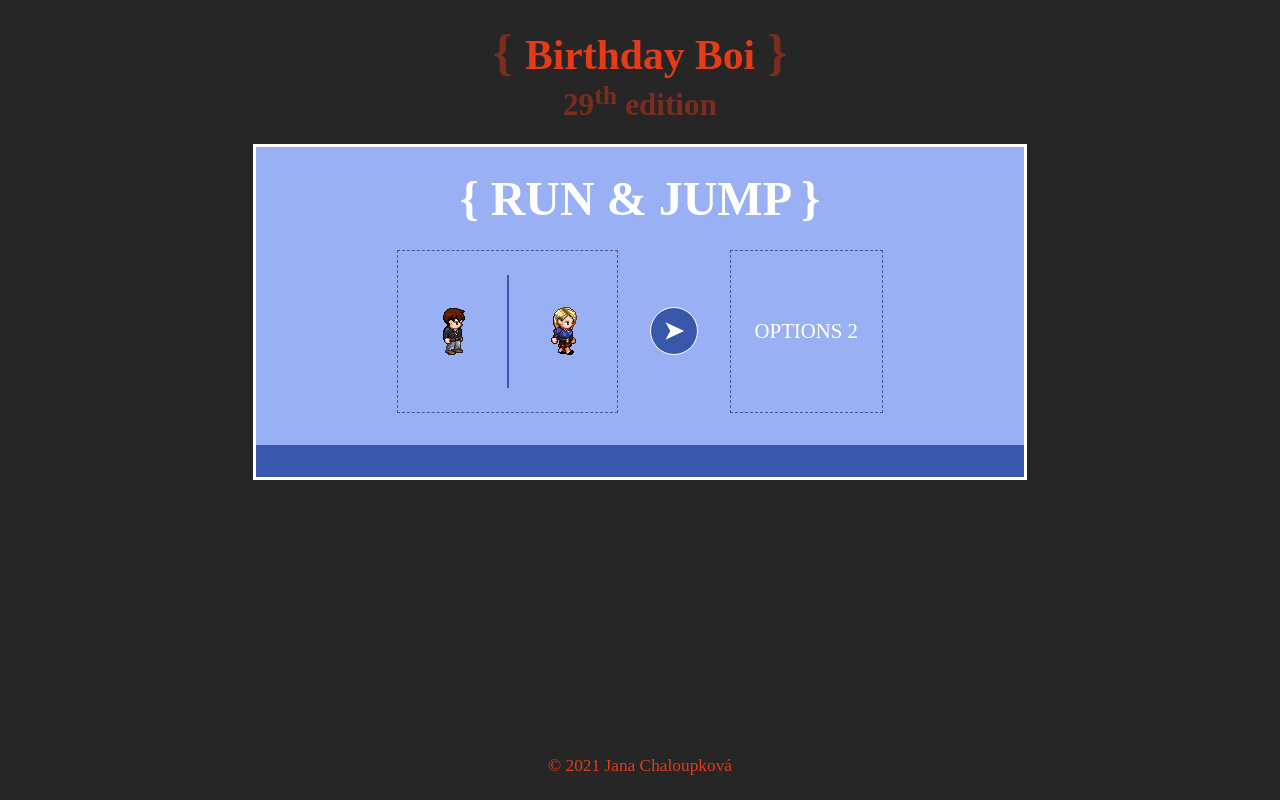
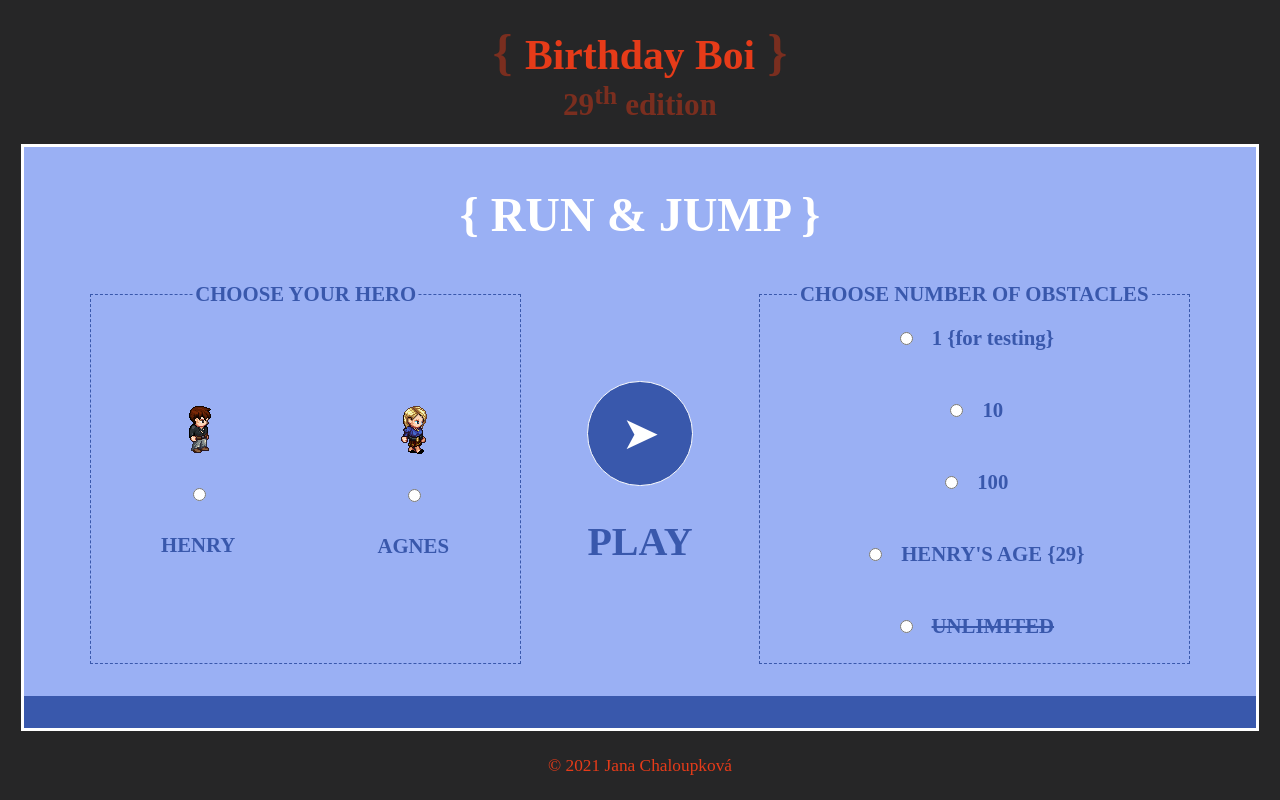
Before and after one commit to agnes97/birthday-boi, a React (Create React App) app: page / in a window 1280 px wide. Built offline with nearby package versions, Linux system fonts and the light colour scheme.

Commit message:
♻️ Refactor StartScreen structure

```diff
--- a/src/components/App/index.css
+++ b/src/components/App/index.css
@@ -1,17 +1,15 @@
 div.page-wrapper {
   display: flex;
-  justify-content: center;
-  align-items: center;
   flex-flow: column;
-  width: 100vw;
-  min-height: 100vh;
-  margin: 0 auto;
+  max-width: 100vw;
+  height: 100vh;
   text-align: center;
-  padding: 1.5rem 0;
+  padding: 1.5rem;
+  place-content: space-between;
 }
 
 main {
-  flex-grow: 1;
   width: inherit;
+  height: inherit;
   padding: 1.5rem 0;
 }
--- a/src/games/RunAndJump/components/StartScreen/index.css
+++ b/src/games/RunAndJump/components/StartScreen/index.css
@@ -1,75 +1,121 @@
-section.game-box > .start-screen-container {
+section.game-box > div.start-screen-container {
     width: 100%;
     display: flex;
     flex-direction: column;
+    justify-content: space-evenly;
+    align-items: center;
+}
+
+section.game-box > div.start-screen-container > h2 {
+    font-size: 3rem;
+    margin: 0;
+    padding: 2.5rem 0;
+}
+
+/* FORM */
+div.start-screen-container > form.form-wrapper {
+    display: flex;
+    flex-direction: row;
+    justify-content: space-evenly;
+    align-items: center;
+    flex-grow: 1;
+    gap: 4rem;
+    width: 100%;
+    padding: 0 4rem 2rem 4rem;
+    margin-bottom: 2rem; /* TO AVOID GRASS */
+}
+
+form.form-wrapper > .form-section {
+    display: flex;
+    gap: 2rem;
+    color: hsl(224, 50%, 45%);
+    font-weight: bold;
+}
+
+form.form-wrapper > .form-section.hero {
+    flex-direction: row;
+    justify-content: space-evenly;
+    align-items: center;
+}
+
+form.form-wrapper > .form-section.hero > div.fieldset-option {
+    padding: 1rem;
+    width: 100%;
+    height: 100%;
+    display: flex;
+    flex-direction: column;
+    gap: 2rem;
     justify-content: center;
     align-items: center;
 }
 
-section.game-box > .start-screen-container > h2 {
-    font-size: 3rem;
-    margin-top: 0;
-    margin-bottom: 1rem;
-    margin: 1.5rem 0;
+/* HERO */
+form.form-wrapper > .form-section.hero,
+form.form-wrapper > .form-section.obstacles {
+    border: 0.1rem dashed hsl(224, 50%, 45%);
+    height: 100%;
+    width: 100%;
 }
 
-section.game-box > .start-screen-container > .options-container {
-    display: flex;
-    flex-direction: row;
-    gap: 2rem;
+/* OBSTACLES */
+form.form-wrapper > .form-section.obstacles {
+    flex-direction: column;
     justify-content: center;
     align-items: center;
-    flex-grow: 1;
-    margin-bottom: 4rem;
+    list-style: none;
 }
 
-section.game-box > .start-screen-container > .options-container > .option {
-    padding: 1.5rem;
-    border: 0.1rem dashed hsl(224, 50%, 45%);
-    height: 100%;
-    display: flex;
-    flex-direction: row;
-    justify-content: center;
-    align-items: center;
-    gap: 1.5rem;
+form.form-wrapper > .form-section.obstacles * label {
+    margin-left: 1rem;
 }
 
-section.game-box > .start-screen-container > .options-container > .option > hr {
-    border: none;
-    width: 0.1rem;
-    height: 100%;
-    background-color: hsl(224, 50%, 45%);
+form.form-wrapper > .form-section.obstacles > div.fieldset-option {
+    padding: 1.5rem;
+    margin: -1rem;
+    width: 100%;
 }
 
-section.game-box > .start-screen-container > .options-container > .option > img {
-    padding: 1rem;
+form.form-wrapper > .form-section.obstacles > div.fieldset-option:hover,
+form.form-wrapper > .form-section.hero > div.fieldset-option:hover {
+    background-color: hsl(224, 50%, 45%);
+    color: hsl(0, 0%, 100%);
     cursor: pointer;
 }
 
-section.game-box > .start-screen-container > .options-container > .option > img:hover {
-    background-color: hsl(224, 50%, 45%);
+/* SUBMIT */
+form.form-wrapper > .form-section.submit {
+    flex-direction: column;
+    justify-content: center;
+    height: 100%;
 }
 
 /* TODO: Create re-usable button component with optional animation! */
-section.game-box > .start-screen-container * button {
+form.form-wrapper > .form-section.submit > input#submit {
     border: 0.1rem solid hsl(0, 0%, 100%);
     color: hsl(0, 0%, 100%);
-    padding: 0.5rem;
+    padding: 1rem;
     font-weight: bold;
-    font-size: 1.5rem;
+    font-size: 2.5rem;
     border-radius: 50%;
-    min-width: 3rem;
+    min-width: 5.5rem;
     aspect-ratio: 1 / 1;
     transition: transform 1s linear;
     background-color: hsl(224, 50%, 45%);
     line-height: 0;
+    cursor: pointer;
 }
 
-
-section.game-box > .start-screen-container * button:hover {
+form.form-wrapper > .form-section.submit > input#submit:hover {
     background-color: white;
     border: 0.1rem solid hsl(0, 0%, 0%);
     color: hsl(0, 0%, 0%);
     transform: rotate(360deg);
     -webkit-transform: rotate(360deg);
 }
+
+form.form-wrapper > .form-section.submit > label {
+   color: hsl(224, 50%, 45%);
+   font-weight: bold;
+   font-size: 2.5rem;
+   cursor: pointer;
+}
--- a/src/games/RunAndJump/components/StartScreen/index.tsx
+++ b/src/games/RunAndJump/components/StartScreen/index.tsx
@@ -4,23 +4,72 @@ import Agnes from '../../../../assets/agnes.gif'
 import Henry from '../../../../assets/henry.gif'
 
 type Props = {
-    startGame: () => void
+    startGame: () => void,
+    age: number,
 }
 
 const title = '{ RUN & JUMP }'
 
-const StartScreen: FC<Props> = ({ startGame }) => (
+const StartScreen: FC<Props> = ({ startGame, age }) => (
     <div className='start-screen-container'>
         <h2>{title}</h2>
-        <div className='options-container'>
-            <div className='option'>
-                <img src={Henry} alt="Henry" />
-                <hr />
-                <img src={Agnes} alt="Agnes" />
+        <form className='form-wrapper'>
+            {/* CHOOSE A HERO */}
+            <fieldset className='form-section hero'>
+                <legend>CHOOSE YOUR HERO</legend>
+
+                <div className='fieldset-option'>
+                    <img src={Henry} alt='Henry' />
+                    <input type='radio' id='henry' name='chosen-hero'/>
+                    <label htmlFor='henry'>HENRY</label>
+                </div>
+
+                <div className='fieldset-option'>
+                    <img src={Agnes} alt='Agnes' />
+                    <input type='radio' id='agnes' name='chosen-hero'/>
+                    <label htmlFor='agnes'>AGNES</label>
+                </div>
+            </fieldset>
+
+            {/* START A GAME */}
+            <div className='form-section submit'>
+                <input id='submit' type='submit' value='&#x27A4;' onClick={startGame} title='PLAY GAME!' />
+                <label htmlFor='submit'>PLAY</label>
             </div>
-            <button onClick={startGame} title="PLAY GAME">&#x27A4;</button>
-            <div className='option'>OPTIONS 2</div>
-        </div>
+
+            {/* CHOOSE NUMBER OF OBSTACLES */}
+            <fieldset className='form-section obstacles'>
+                <legend>CHOOSE NUMBER OF OBSTACLES</legend>
+
+                <div className='fieldset-option'>
+                    <input type='radio' id='testing' name='number-of-obstacles'/>
+                    <label htmlFor='testing'>{`1 {for testing}`}</label>
+                </div>
+
+                <div className='fieldset-option'>
+                    <input type='radio' id='ten' name='number-of-obstacles'/>
+                    <label htmlFor='ten'>10</label>
+                </div>
+
+                <div className='fieldset-option'>
+                    <input type='radio' id='hundredth' name='number-of-obstacles'/>
+                    <label htmlFor='hundredth'>100</label>
+                </div>
+
+                <div className='fieldset-option'>
+                    <input type='radio' id='age' name='number-of-obstacles'/>
+                    <label htmlFor='age'>
+                        {`HENRY'S AGE {${age}}`}
+                    </label>
+                </div>
+
+                {/* TODO: Display number of obstacles on game over screen :) */}
+                <div className='fieldset-option'>
+                    <input type='radio' title='Currently not available!' id='unlimited' name='number-of-obstacles'/>
+                    <label htmlFor='unlimited'><s>UNLIMITED</s></label>
+                </div>
+            </fieldset>
+        </form>
     </div>
 )
 
--- a/src/games/RunAndJump/index.css
+++ b/src/games/RunAndJump/index.css
@@ -1,12 +1,13 @@
 section.game-box {
     position: relative;
     display: flex;
-    max-width: 60%;
-    aspect-ratio: 21 / 9;
+    width: 100%;
+    height: 100%;
     margin: 0 auto;
     overflow: hidden;
     background-color: hsl(225, 80%, 78%);
     outline: 0.2rem solid white;
+    flex-grow: 1;
 }
 
 section.game-box > .grass {
--- a/src/games/RunAndJump/index.tsx
+++ b/src/games/RunAndJump/index.tsx
@@ -6,7 +6,7 @@ import Hero from './components/Hero'
 import './index.css'
 import StartScreen from './components/StartScreen'
 
-const age = 1
+const age = 29
 
 const RunAndJump: FC = () => {
     const [gameRunning, setGameRunning] = useState<boolean>(false)
@@ -31,7 +31,7 @@ const RunAndJump: FC = () => {
 
     return (
         <section className='game-box'>
-            {(!gameRunning && !gameOver) && <StartScreen startGame={() => startGame()}/>}
+            {(!gameRunning && !gameOver) && <StartScreen startGame={() => startGame()} age={age}/>}
             {(gameOver || gameWon) && <GameState
                 onGameReset={() => resetGame(false, false)}
                 gameWon={gameWon}
```
